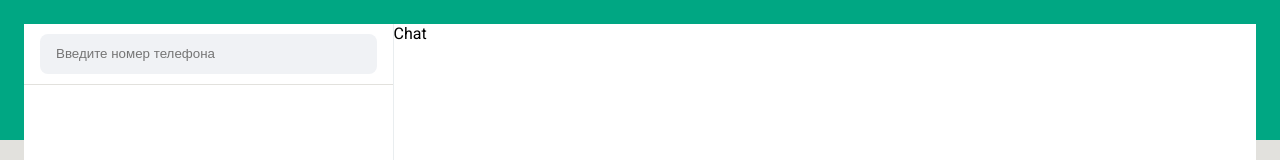
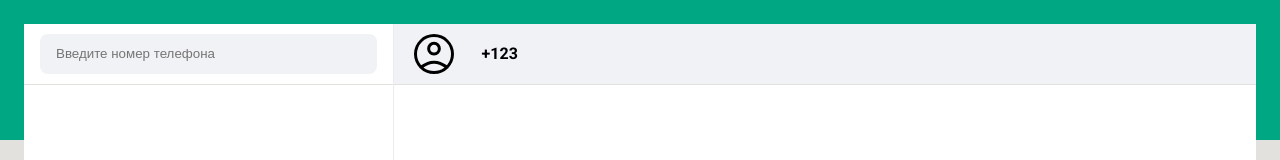
Before and after one commit to tainkrios/green-api-test-case, a React (Vite) app: page / in a window 1280 px wide. Shown: the top 160 px of the page. Built offline with nearby package versions, Linux system fonts and the light colour scheme.

Commit message:
feat: chat header

```diff
--- a/src/components/Chat/chat.jsx
+++ b/src/components/Chat/chat.jsx
@@ -1,7 +1,29 @@
+/* eslint-disable react/prop-types */
+import Logo from './assets/logo.png'
 import s from './chat.module.css'
+import { ChatBody } from './ui/chatBody/chatBody'
+import { ChatHeader } from './ui/chatHeader/chatHeader'
+import { ChatInput } from './ui/chatInput/chatInput'
 
-export const Chat = () => {
+export const Chat = ({ isChatActive }) => {
   return (
-    <div className={s.wrapper}>Chat</div>
+    <>
+      {isChatActive ? (
+        <div className={s.wrapperChat}>
+          <ChatHeader isChatActive={isChatActive} />
+          <ChatBody />
+          <ChatInput />
+        </div>
+      ) : (
+        <div className={s.wrapper}>
+          <div className={s.imgWrap}>
+            <img
+              src={Logo}
+              alt='logo'
+            />
+          </div>
+        </div>
+      )}
+    </>
   )
 }
--- a/src/components/Chat/chat.module.css
+++ b/src/components/Chat/chat.module.css
@@ -1,3 +1,18 @@
 .wrapper {
   width: 70%;
+  display: flex;
+  justify-content: center;
+  align-items: center;
 }
+
+.imgWrap img {
+  width: 100%;
+  padding: 5rem;
+}
+
+.wrapperChat {
+  width: 70%;
+  display: flex;
+  flex-direction: column;
+  justify-content: space-between;
+}
--- /dev/null
+++ b/src/components/Chat/ui/chatHeader/chatHeader.jsx
@@ -0,0 +1,16 @@
+/* eslint-disable react/prop-types */
+import { Avatar } from "../../../avatar/avatar"
+import s from './chatHeader.module.css'
+
+export const ChatHeader = ({ isChatActive }) => {
+  return (
+    <div>
+      <div className={s.wrapper}>
+        <Avatar />
+        <div className={s.chatTitle}>
+          <h4>+{isChatActive.input}</h4>
+        </div>
+      </div>
+    </div>
+  )
+}
--- /dev/null
+++ b/src/components/Chat/ui/chatHeader/chatHeader.module.css
@@ -0,0 +1,16 @@
+.wrapper {
+  display: flex;
+  gap: .5rem;
+  width: 100%;
+  background-color: var(--chat-color-secondary);
+  border-bottom: 1px solid var(--background-grey);
+}
+
+.wrapper img {
+  margin: 0.37rem 1rem;
+}
+
+.chatTitle {
+  display: flex;
+  align-items: center;
+}
--- a/src/components/ChatList/chatList.jsx
+++ b/src/components/ChatList/chatList.jsx
@@ -1,8 +1,8 @@
-import Avatar from './assets/account.svg'
+import { Avatar } from '../avatar/avatar'
 import s from './chatList.module.css'
 
 /* eslint-disable react/prop-types */
-export const ChatList = ({ phoneNumber }) => {
+export const ChatList = ({ phoneNumber, setIsChatActive }) => {
   return (
     <>
       {Array.isArray(phoneNumber)
@@ -10,11 +10,9 @@ export const ChatList = ({ phoneNumber }) => {
             <div
               className={s.wrapper}
               key={number.id}
+              onClick={() => setIsChatActive(number)}
             >
-              <img
-                src={Avatar}
-                alt='avatar'
-              />
+              <Avatar />
               <div className={s.chatItem}>
                 <h4>+{number.input}</h4>
                 <p>last message</p>
--- a/src/components/Sidebar/sidebar.jsx
+++ b/src/components/Sidebar/sidebar.jsx
@@ -1,18 +1,22 @@
+/* eslint-disable react/prop-types */
 import { useState } from 'react'
 import { ChatList } from '../ChatList/chatList'
 import { SearchBar } from '../SearchBar/searchBar'
 import s from './sidebar.module.css'
 
-export const Sidebar = () => {
+export const Sidebar = ({ setIsChatActive }) => {
   const [phoneNumber, setPhoneNumber] = useState([])
-  console.log(phoneNumber)
+  // console.log(phoneNumber)
   return (
     <aside className={s.wrapper}>
       <SearchBar
         setPhoneNumber={setPhoneNumber}
         phoneNumber={phoneNumber}
       />
-      <ChatList phoneNumber={phoneNumber} />
+      <ChatList
+        phoneNumber={phoneNumber}
+        setIsChatActive={setIsChatActive}
+      />
     </aside>
   )
 }
--- /dev/null
+++ b/src/components/avatar/avatar.jsx
@@ -0,0 +1,10 @@
+import AccountImg from './assets/account.svg'
+
+export const Avatar = () => {
+  return (
+    <img
+      src={AccountImg}
+      alt='avatar'
+    />
+  )
+}
--- a/src/components/mainScreen/mainScreen.jsx
+++ b/src/components/mainScreen/mainScreen.jsx
@@ -1,12 +1,14 @@
+import { useState } from "react"
 import { Chat } from "../Chat/chat"
 import { Sidebar } from "../Sidebar/sidebar"
 import s from './mainScreen.module.css'
 
 export const MainScreen = () => {
+  const [isChatActive, setIsChatActive] = useState({input: 123, id: 'hjkdfgh'})
   return (
     <div className={s.wrapper}>
-      <Sidebar />
-      <Chat />
+      <Sidebar setIsChatActive={setIsChatActive} />
+      <Chat isChatActive={isChatActive} />
     </div>
   )
 }
```
Also changed, not shown: src/components/avatar/assets/account.svg (renamed from src/components/ChatList/assets/account.svg).
